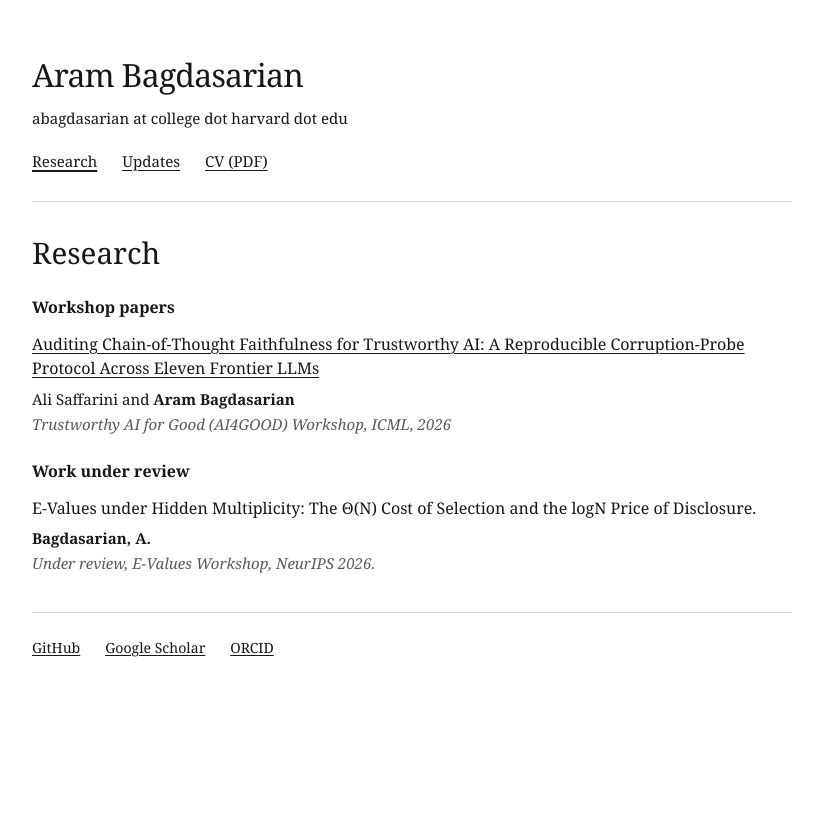
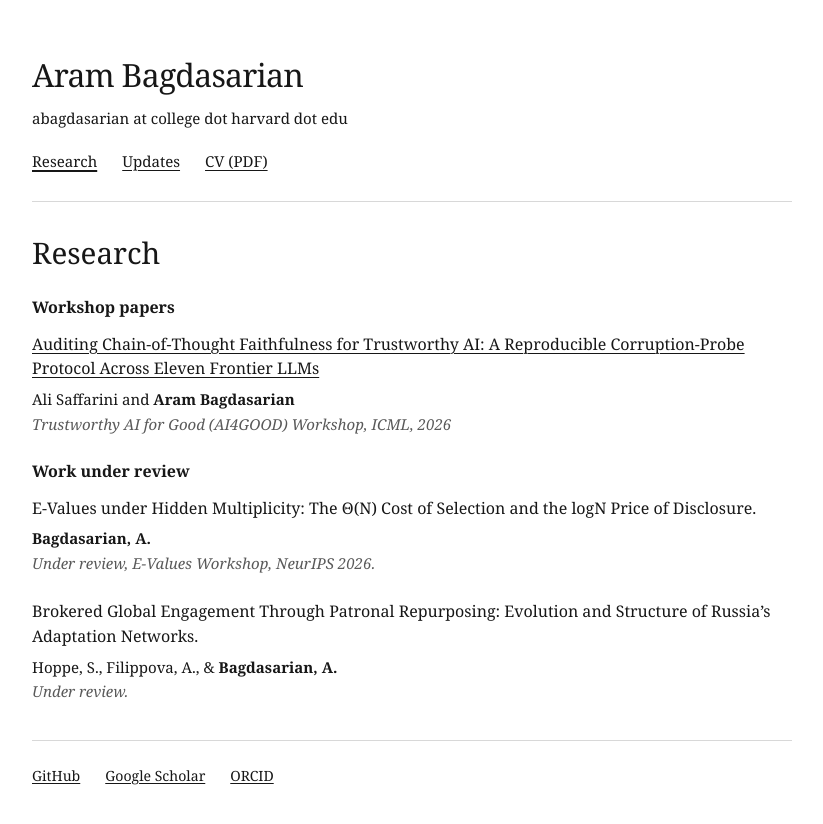
Before and after one commit to arambagdasarian/arambagdasarian.github.io, a Jekyll site: the page built from research/index.html, in a window 1280 px wide. Shown: the top 824 px of the page, without its empty margins (228-1051 px from the left). Built offline with Jekyll 4.4.1, drawn with Linux system fonts in a browser that asks for light colours.

Commit message:
Add coauthored working paper under review

```diff
--- a/_data/research.yml
+++ b/_data/research.yml
@@ -8,3 +8,6 @@
   status: "under_review"
   venue: "E-Values Workshop, NeurIPS"
   year: 2026
+- title: "Brokered Global Engagement Through Patronal Repurposing: Evolution and Structure of Russia’s Adaptation Networks."
+  authors: "Hoppe, S., Filippova, A., & Bagdasarian, A."
+  status: "under_review"
--- a/research/index.html
+++ b/research/index.html
@@ -25,7 +25,7 @@ permalink: /research/
     <li>
       <h3>{% if paper.url %}<a href="{{ paper.url }}">{{ paper.title | escape }}</a>{% else %}{{ paper.title | escape }}{% endif %}</h3>
       <p>{{ paper.authors | escape | replace: "Aram Bagdasarian", "<strong>Aram Bagdasarian</strong>" | replace: "Bagdasarian, A.", "<strong>Bagdasarian, A.</strong>" }}</p>
-      <p class="research-venue">Under review, {{ paper.venue | escape }} {{ paper.year }}.</p>
+      <p class="research-venue">Under review{% if paper.venue %}, {{ paper.venue | escape }}{% endif %}{% if paper.year %} {{ paper.year }}{% endif %}.</p>
     </li>
     {% endfor %}
   </ul>
```
Also changed, not shown: README.md.
